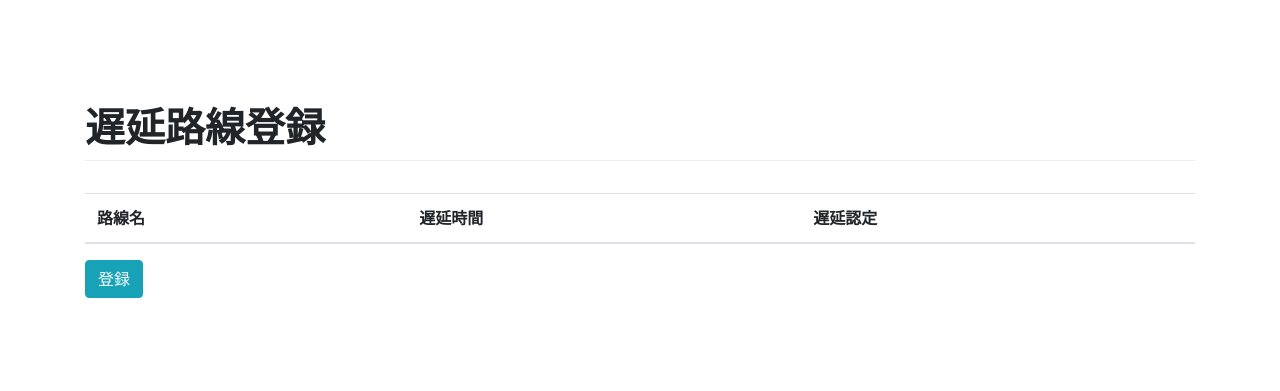
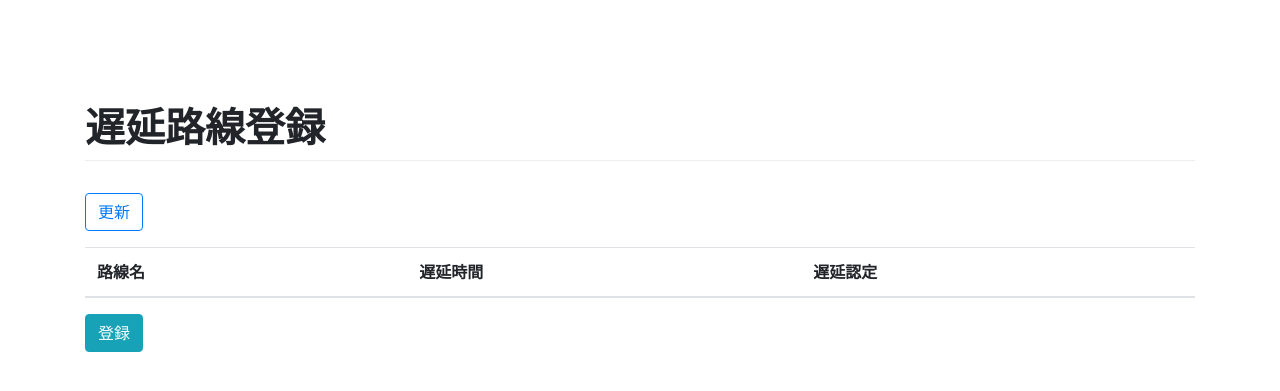
Before and after one commit to haku-noir/late-investigation, a Django app: page /delay/register/ in a window 1280 px wide. Shown: the part 103-494 px from the top of the page. Run offline with Django 4.2, Linux system fonts and the light colour scheme; the visitor is signed in with stand-in values (Sample User, id 1); data that the repository does not hold is empty; parts of the project's set-up code (start-up, migrations or seed data) failed here and were passed over; some libraries are stand-ins or nearby versions.

Commit message:
add: update button

```diff
--- a/app/late_investigation/templates/delay/register.html
+++ b/app/late_investigation/templates/delay/register.html
@@ -19,6 +19,13 @@
   </div>
 </div>
 {% else %}
+<form method="post">
+  <div class="form-group">
+    {% csrf_token %}
+    <input type="hidden" name="update" value="True"/>
+    <input type="submit" class="btn btn-outline-primary" value="更新" />
+  </div>
+</form>
 <form enctype="multipart/form-data" method="post">
   {% csrf_token %}
   <table class="table table-hover">
--- a/app/late_investigation/views.py
+++ b/app/late_investigation/views.py
@@ -203,7 +203,10 @@ class DelayRegister(LoginRequiredMixin, TemplateView):
         }
 
     def updateinfos(self):
+        dt_now_jst = datetime.datetime.now(datetime.timezone(datetime.timedelta(hours=9)))
+        now = {"year": dt_now_jst.year,"month": dt_now_jst.month,"day": dt_now_jst.day,}
         info = getinfo()
+
         routes = Route.objects.all()
         times = [info.get(route.name) if route.name in info else "不明" for route in routes]
         infos = []
@@ -230,6 +233,10 @@ class DelayRegister(LoginRequiredMixin, TemplateView):
     def post(self,request):
         if request.user.is_teacher is False:
             return redirect('/')
+
+        if "update" in request.POST:
+            self.updateinfos()
+            return redirect("/delay/register")
 
         delay_route_ids = [route.id for route in self.params["today_delay_routes"]]
         checked_delay_route_ids = [int(route_id) for route_id in request.POST.getlist("delay")]
```
